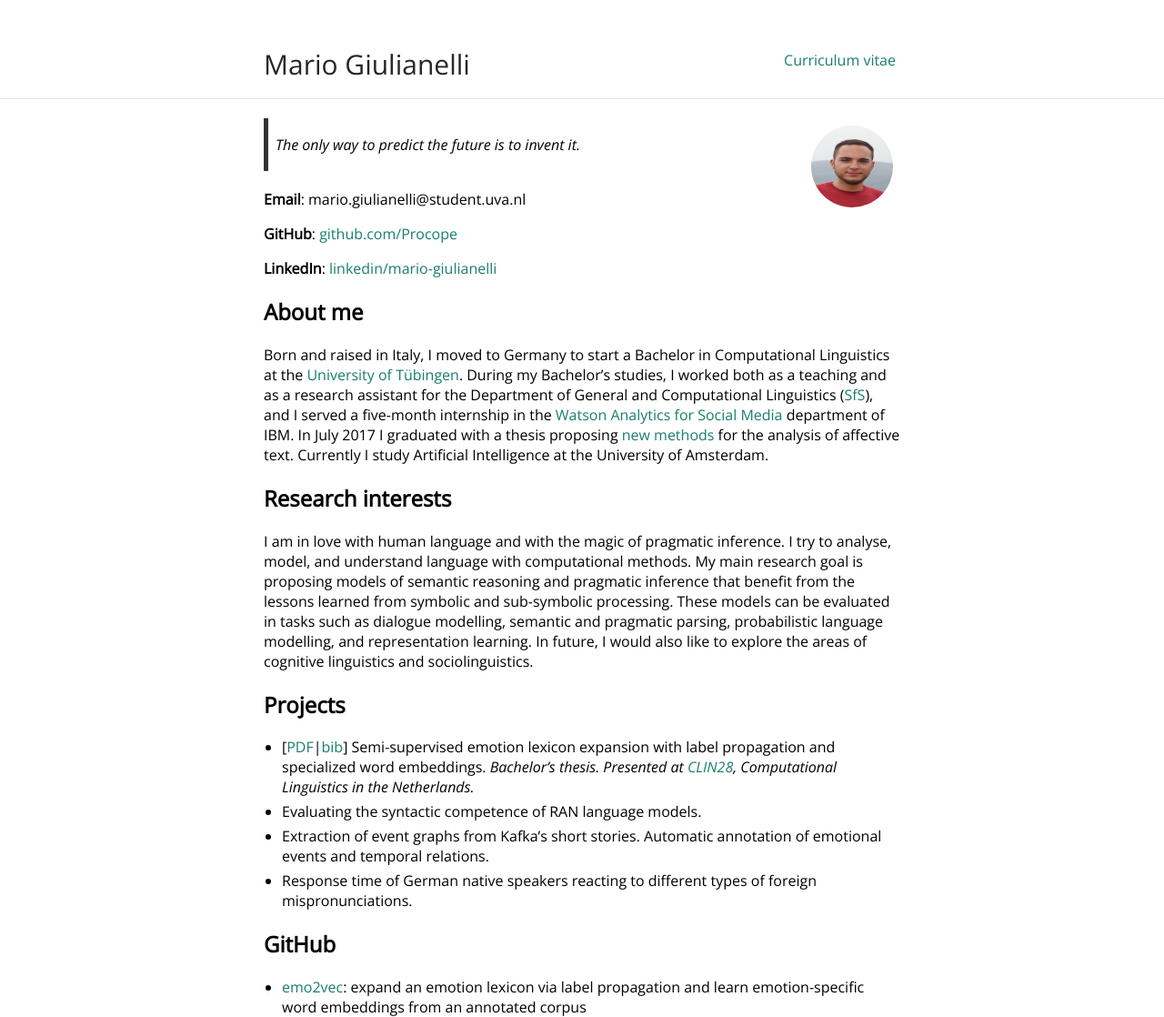
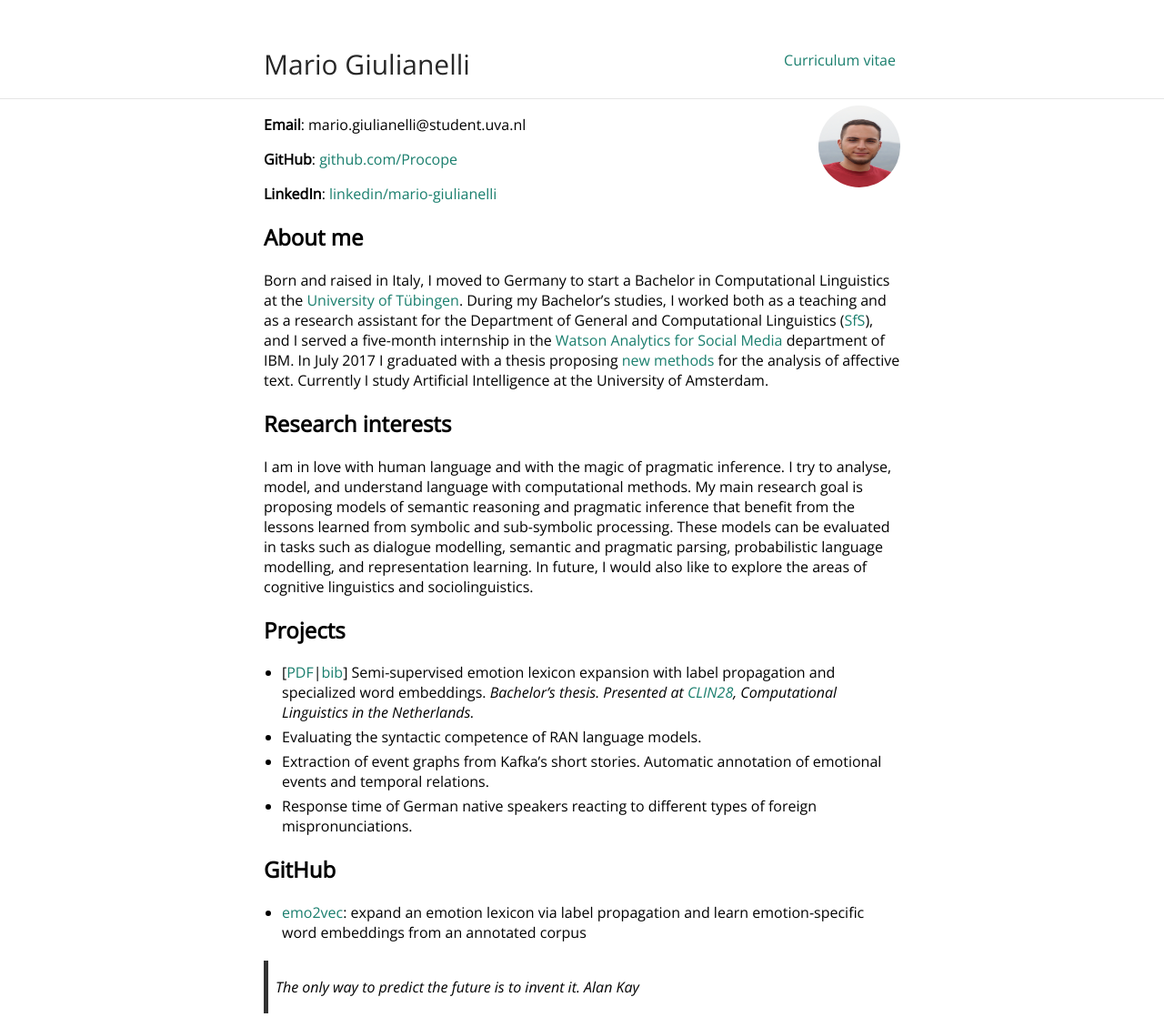
Before and after one commit to glnmario/glnmario.github.io, a Jekyll site: the page built from index.md, in a window 1280 px wide. Shown: the whole page at 91% size. Built offline with Jekyll 4.4.1, drawn with Linux system fonts in a browser that asks for light colours; some of the changed lines change nothing that is shown.

Commit message:
Update index.md

```diff
--- a/index.md
+++ b/index.md
@@ -2,7 +2,6 @@
 layout: default
 ---
 
-> The only way to predict the future is to invent it.
 <img class="profile-picture" src="me.JPG">
 
 **Email**: mario.giulianelli@student.uva.nl
@@ -31,3 +30,6 @@ _Presented at [CLIN28](http://clin28.cls.ru.nl/#abstract-49), Computational Ling
 
 ## GitHub
 - [emo2vec](https://github.com/Procope/emo2vec/blob/master/README.md): expand an emotion lexicon via label propagation and learn emotion-specific word embeddings from an annotated corpus
+
+> The only way to predict the future is to invent it.
+> Alan Kay
```
